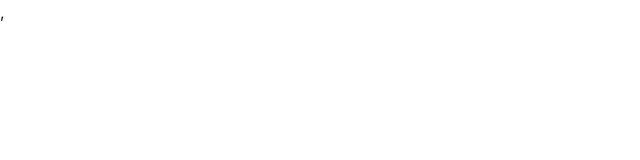
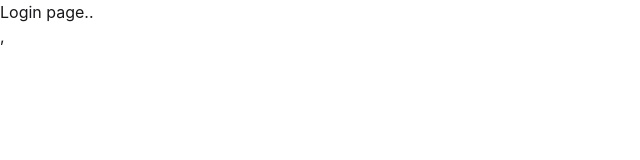
Before and after one commit to ramchand-hub/SMASYS, a React (Vite) app: page /login in a window 1280 px wide. Before the commit this address had no page. Shown: the top 160 px of the page, without its empty margins (0-640 px from the left). Built offline with nearby package versions, Linux system fonts and the light colour scheme.

Commit message:
Login api implemented..

```diff
--- a/src/App.tsx
+++ b/src/App.tsx
@@ -2,11 +2,13 @@
 import React from 'react'
 import { BrowserRouter as Router, Routes, Route } from 'react-router-dom';
 import Register from './pages/Register';
+import Login from './pages/Login';
 function App() {
   return (
     <Router>
       <Routes>
         <Route path="/" element={<Register />} />
+        <Route path='/login' element={<Login />}/>
       </Routes>
     </Router>
   )
--- /dev/null
+++ b/src/pages/Login.tsx
@@ -0,0 +1,11 @@
+import React from 'react'
+
+const Login = () => {
+  return (
+    <div>
+      <h2>Login page..</h2>
+    </div>
+  )
+}
+
+export default Login
--- a/src/pages/Register.tsx
+++ b/src/pages/Register.tsx
@@ -4,8 +4,12 @@ import hero from "../assets/images/hero_image.png";
 import googleIcon from "../assets/images/google.png";
 import { createUser, loginUser } from "../Services/Allservice";
 import { useDispatch } from "react-redux";
+import { useNavigate } from "react-router-dom";
+import Login from "./Login";
 export default function Register() {
   const dispatch = useDispatch
+  const navigate = useNavigate();
+
   const [formData, setFormData] = React.useState({
     name: "",
     email: "",
@@ -23,9 +27,10 @@ export default function Register() {
         password: formData.password,
       };
 
-      console.log("Submitting payload:", payload);
       const responseData = await createUser(payload);
-      console.log(responseData, "Response !!");
+      if(responseData && responseData?.success === true){
+        navigate("/Login")
+      }
     } catch (error) {
       console.error("Error creating user:", error);
     }
@@ -46,6 +51,7 @@ export default function Register() {
       const Response = await loginUser(payload);
       if (Response && Response.success === true) {
         localStorage.setItem("token", Response.token);
+
       }
     } catch (error) {
       console.error("Error logging in user:", error);
```
